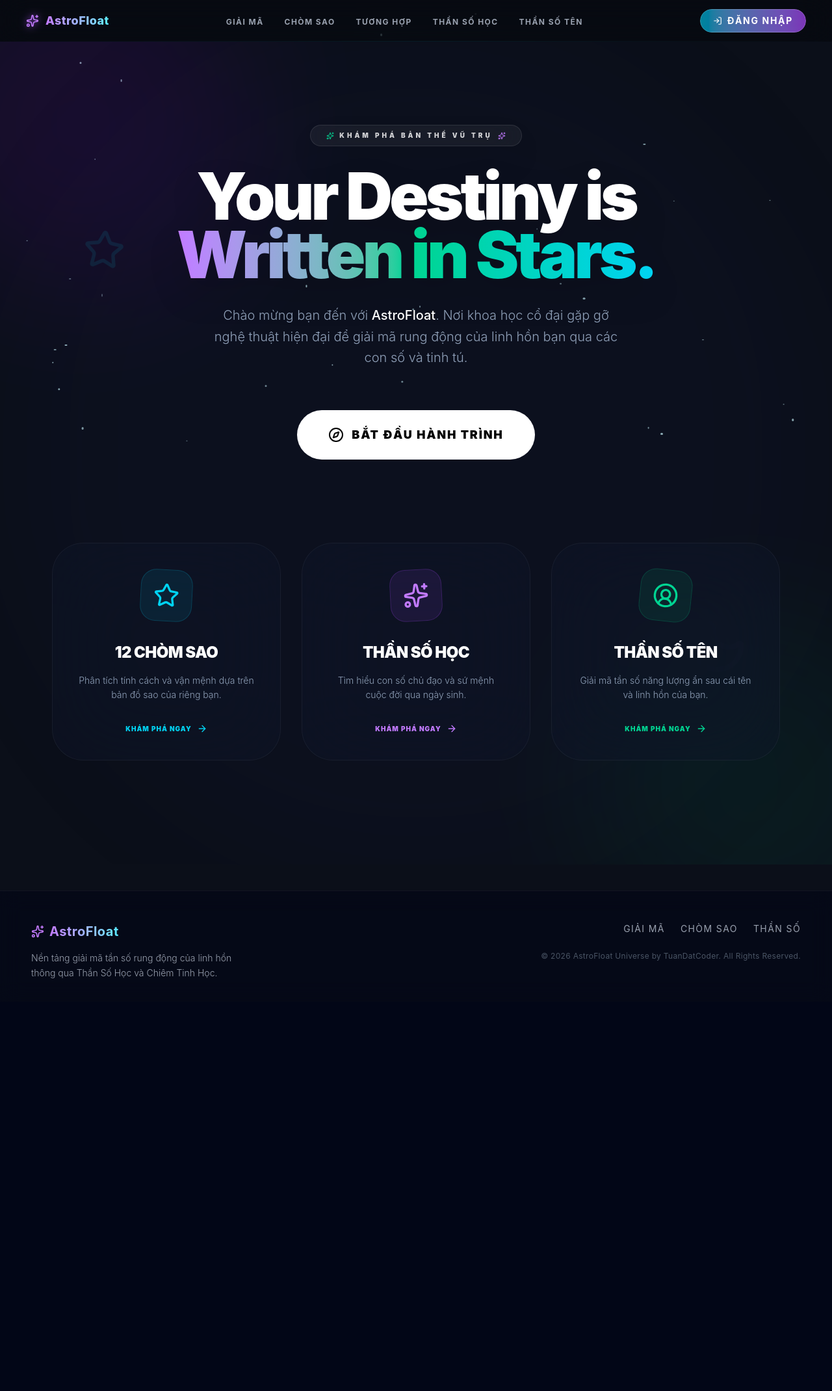
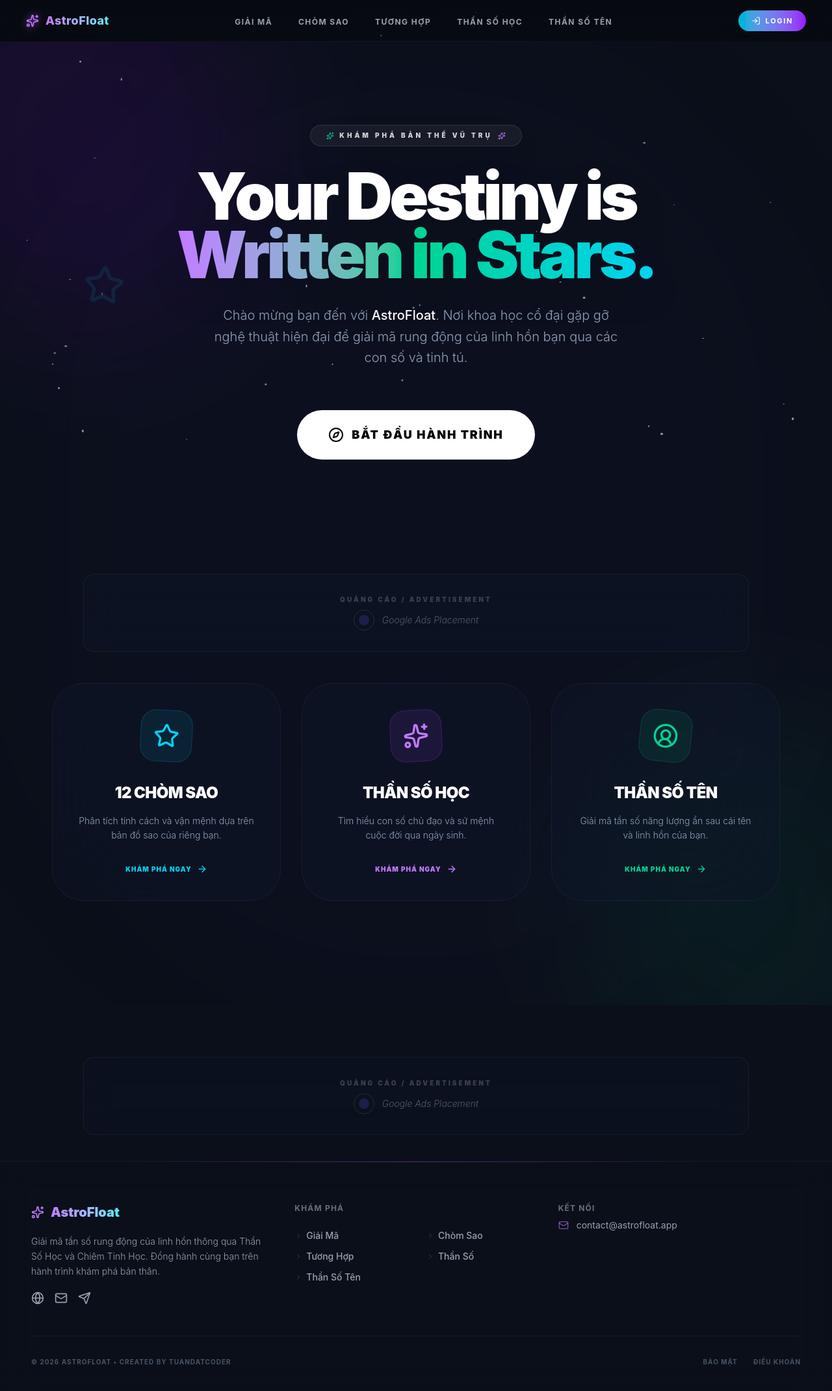
Before and after one commit to TuanDatCoder/AstroFloat, a React (Vite) app: page / in a window 1280 px wide. Shown: the top 2140 px of the page at 65% size. Before the commit the page ends 1541 px from the top, so only its background shows below. Built offline with nearby package versions, Linux system fonts and the light colour scheme.

Commit message:
Restore premium designs and Google Ads placements with fixes for white screen issue

```diff
--- a/src/components/Footer.jsx
+++ b/src/components/Footer.jsx
@@ -1,37 +1,72 @@
 import React from 'react';
 import { Link } from 'react-router-dom';
-import { Sparkles } from 'lucide-react';
+import { Sparkles, Mail, MapPin, ChevronRight, Globe, Send } from 'lucide-react';
 
 export default function Footer() {
   return (
-    <footer className="relative z-20 w-full border-t border-white/5 bg-slate-950/60 backdrop-blur-lg pt-12 pb-8 px-6 lg:px-12 mt-10">
-      <div className="max-w-7xl mx-auto flex flex-col md:flex-row justify-between items-center md:items-start gap-8">
+    <footer className="relative z-20 w-full border-t border-white/5 bg-[#0B0F19]/80 backdrop-blur-xl pt-16 pb-10 px-6 lg:px-12 mt-20">
+      {/* Subtle Top Glow */}
+      <div className="absolute top-0 left-1/2 -translate-x-1/2 w-full max-w-4xl h-px bg-gradient-to-r from-transparent via-purple-500/40 to-transparent" />
 
-        {/* Brand Group */}
-        <div className="flex flex-col items-center md:items-start text-center md:text-left max-w-xs">
-          <div className="flex items-center gap-2 text-xl font-medium tracking-wide mb-4">
+      <div className="max-w-7xl mx-auto grid grid-cols-1 md:grid-cols-2 lg:grid-cols-3 gap-12 lg:gap-8 mb-12">
+
+        {/* Column 1: Brand */}
+        <div className="flex flex-col items-center md:items-start space-y-5">
+          <div className="flex items-center gap-2.5 text-xl font-black">
             <Sparkles className="w-5 h-5 text-purple-400" />
-            <span className="bg-clip-text text-transparent bg-gradient-to-r from-purple-400 to-cyan-300 font-bold">
+            <span className="bg-clip-text text-transparent bg-gradient-to-r from-purple-400 to-cyan-300">
               AstroFloat
             </span>
           </div>
-          <p className="text-gray-400 text-sm font-light leading-relaxed">
-            Nền tảng giải mã tần số rung động của linh hồn thông qua Thần Số Học và Chiêm Tinh Học.
+          <p className="text-gray-400 text-sm font-light leading-relaxed max-w-sm text-center md:text-left">
+            Giải mã tần số rung động của linh hồn thông qua Thần Số Học và Chiêm Tinh Học. Đồng hành cùng bạn trên hành trình khám phá bản thân.
           </p>
+          <div className="flex items-center gap-4 text-gray-400">
+            <a href="#" className="hover:text-purple-400 transition-colors"><Globe className="w-5 h-5" /></a>
+            <a href="#" className="hover:text-pink-400 transition-colors"><Mail className="w-5 h-5" /></a>
+            <a href="#" className="hover:text-red-400 transition-colors"><Send className="w-5 h-5" /></a>
+          </div>
         </div>
 
-        {/* Links Group */}
-        <div className="flex flex-col items-center md:items-end gap-4 text-sm tracking-widest text-gray-400">
-          <div className="flex flex-wrap justify-center gap-6 mb-2">
-            <Link to="/discover" className="hover:text-emerald-300 transition-colors">GIẢI MÃ</Link>
-            <Link to="/zodiac" className="hover:text-cyan-300 transition-colors">CHÒM SAO</Link>
-            <Link to="/numerology" className="hover:text-purple-300 transition-colors">THẦN SỐ</Link>
-          </div>
-          <p className="text-xs text-gray-600 font-sans tracking-wide">
-            &copy; {new Date().getFullYear()} AstroFloat Universe by TuanDatCoder. All Rights Reserved.
-          </p>
+        {/* Column 2: Quick Links */}
+        <div className="flex flex-col items-center md:items-start">
+          <h3 className="text-white font-bold text-xs tracking-widest uppercase mb-6 opacity-40">Khám Phá</h3>
+          <ul className="grid grid-cols-2 gap-x-8 gap-y-3 w-full max-w-xs md:max-w-none">
+            {[
+              { to: '/discover', label: 'Giải Mã' },
+              { to: '/zodiac', label: 'Chòm Sao' },
+              { to: '/zodiac-match', label: 'Tương Hợp' },
+              { to: '/numerology', label: 'Thần Số' },
+              { to: '/name-numerology', label: 'Thần Số Tên' }
+            ].map((link) => (
+              <li key={link.to}>
+                <Link to={link.to} className="text-gray-400 hover:text-cyan-300 transition-colors text-sm font-medium flex items-center gap-1.5 group">
+                  <ChevronRight className="w-3 h-3 text-white/20 group-hover:text-cyan-400 transition-colors" />
+                  {link.label}
+                </Link>
+              </li>
+            ))}
+          </ul>
         </div>
 
+        {/* Column 3: Info */}
+        <div className="flex flex-col items-center md:items-start text-center md:text-left space-y-4 text-sm text-gray-400">
+          <h3 className="text-white font-bold text-xs tracking-widest uppercase mb-2 opacity-40">Kết Nối</h3>
+          <div className="flex items-center gap-3">
+            <Mail className="w-4 h-4 text-purple-400/60" />
+            <span>contact@astrofloat.app</span>
+          </div>
+        </div>
+
+      </div>
+
+      {/* Bottom Row */}
+      <div className="max-w-7xl mx-auto pt-8 border-t border-white/5 flex flex-col md:flex-row justify-between items-center gap-4 text-[10px] text-gray-600 font-bold tracking-widest uppercase">
+        <p>&copy; {new Date().getFullYear()} AstroFloat • Created by TuanDatCoder</p>
+        <div className="flex items-center gap-6">
+          <a href="#" className="hover:text-white transition-colors">Bảo mật</a>
+          <a href="#" className="hover:text-white transition-colors">Điều khoản</a>
+        </div>
       </div>
     </footer>
   );
--- a/src/components/Header.jsx
+++ b/src/components/Header.jsx
@@ -1,6 +1,6 @@
 import React, { useEffect, useState } from 'react';
 import { motion, AnimatePresence } from 'framer-motion';
-import { Sparkles, LogIn, User, ChevronRight } from 'lucide-react';
+import { Sparkles, LogIn, User, ChevronRight, Menu as MenuIcon, X } from 'lucide-react';
 import { Link, useLocation } from 'react-router-dom';
 import { supabase } from '../services/supabase';
 
@@ -17,6 +17,7 @@ export default function Header() {
   const path = location.pathname;
   const [session, setSession] = useState(null);
   const [profile, setProfile] = useState(null);
+  const [isMenuOpen, setIsMenuOpen] = useState(false);
 
   const fetchProfile = async (userId) => {
     const { data } = await supabase
@@ -40,13 +41,18 @@ export default function Header() {
     return () => subscription.unsubscribe();
   }, []);
 
+  // Close menu when route changes
+  useEffect(() => {
+    setIsMenuOpen(false);
+  }, [path]);
+
   const isActive = (link) => {
     if (link.excludes) return path.startsWith(link.to) && !path.includes(link.excludes);
     return path.startsWith(link.to);
   };
 
   return (
-    <header className="relative z-50 w-full">
+    <header className="relative z-[100] w-full">
       {/* Đường glow mỏng chạy ngang dưới header */}
       <div className="absolute bottom-0 left-0 right-0 h-px bg-gradient-to-r from-transparent via-cyan-500/30 to-transparent" />
 
@@ -63,16 +69,15 @@ export default function Header() {
         </Link>
 
         {/* NAV LINKS — Desktop */}
-        <nav className="hidden lg:flex items-center gap-1">
+        <nav className="hidden lg:flex items-center gap-2">
           {navLinks.map((link) => {
             const active = isActive(link);
             return (
               <Link
                 key={link.to}
                 to={link.to}
-                className="relative px-3.5 py-1.5 group"
+                className="relative px-4 py-2 group"
               >
-                {/* Background highlight khi active */}
                 {active && (
                   <motion.span
                     layoutId="nav-highlight"
@@ -94,19 +99,20 @@ export default function Header() {
           })}
         </nav>
 
-        {/* AUTH BUTTON */}
+        {/* RIGHT SIDE: AUTH + MOBILE MENU TOGGLE */}
+        <div className="flex items-center gap-4">
           <div className="shrink-0">
             <AnimatePresence mode="wait">
               {session ? (
                 <motion.div key="user" initial={{ opacity: 0, scale: 0.9 }} animate={{ opacity: 1, scale: 1 }} exit={{ opacity: 0, scale: 0.9 }}>
                   <Link
                     to="/profile"
-                  className="flex items-center gap-2 px-3 py-1.5 rounded-full border border-white/10 bg-white/5 hover:bg-white/10 transition-all"
+                    className="flex items-center gap-2 px-3 py-1.5 rounded-full border border-white/10 bg-white/5 hover:bg-white/10 transition-all shadow-inner"
                   >
-                  <div className="w-6 h-6 rounded-full bg-gradient-to-br from-cyan-400 to-purple-500 flex items-center justify-center text-[10px] font-black text-white shrink-0 shadow-[0_0_8px_rgba(34,211,238,0.4)]">
+                    <div className="w-7 h-7 rounded-full bg-gradient-to-br from-cyan-400 to-purple-500 flex items-center justify-center text-[10px] font-black text-white shrink-0 shadow-[0_0_8px_rgba(34,211,238,0.4)]">
                       {(profile?.nickname || session.user.email || '?').slice(0, 1).toUpperCase()}
                     </div>
-                  <span className="text-xs font-semibold text-white/90 max-w-[100px] truncate">
+                    <span className="hidden sm:inline-block text-xs font-semibold text-white/90 max-w-[100px] truncate">
                       {profile?.nickname || session.user.email?.split('@')[0]}
                     </span>
                   </Link>
@@ -115,43 +121,85 @@ export default function Header() {
                 <motion.div key="login" initial={{ opacity: 0, scale: 0.9 }} animate={{ opacity: 1, scale: 1 }} exit={{ opacity: 0, scale: 0.9 }}>
                   <Link
                     to="/login"
-                  className="group relative flex items-center gap-2 px-5 py-2 rounded-full font-bold text-white text-sm tracking-[0.12em] overflow-hidden transition-all duration-300"
+                    className="group relative flex items-center gap-2 px-5 py-2 rounded-full font-bold text-white text-[11px] tracking-[0.15em] overflow-hidden transition-all duration-300"
                   >
-                  {/* Nền gradient */}
-                  <div className="absolute inset-0 bg-gradient-to-r from-cyan-500/70 to-purple-500/70 rounded-full" />
-                  {/* Viền sáng nhỏ */}
-                  <div className="absolute inset-0 rounded-full border border-white/20" />
-                  {/* Hiệu ứng lướt sáng khi hover */}
-                  <div className="absolute inset-0 bg-gradient-to-r from-cyan-400 to-purple-400 rounded-full opacity-0 group-hover:opacity-100 transition-opacity duration-300" />
-
-                  <LogIn className="w-3.5 h-3.5 relative z-10 shrink-0" />
-                  <span className="relative z-10">ĐĂNG NHẬP</span>
+                    <div className="absolute inset-0 bg-gradient-to-r from-cyan-500 to-purple-600" />
+                    <div className="absolute inset-0 bg-white/10 opacity-0 group-hover:opacity-100 transition-opacity" />
+                    <LogIn className="w-3.5 h-3.5 relative z-10" />
+                    <span className="relative z-10">LOGIN</span>
                   </Link>
                 </motion.div>
               )}
             </AnimatePresence>
           </div>
+
+          <button
+            onClick={() => setIsMenuOpen(!isMenuOpen)}
+            className="lg:hidden w-10 h-10 flex items-center justify-center rounded-full bg-white/5 border border-white/10 text-white/80 active:scale-95 transition-all"
+          >
+            {isMenuOpen ? <X className="w-6 h-6" /> : <MenuIcon className="w-6 h-6" />}
+          </button>
+        </div>
       </nav>
 
-      {/* NAV LINKS — Mobile (chạy theo hàng ngang bên dưới) */}
-      <div className="lg:hidden flex items-center gap-1 overflow-x-auto scrollbar-none px-4 py-2 bg-black/20 backdrop-blur-md border-t border-white/5">
-        {navLinks.map((link) => {
+      {/* MOBILE MENU OVERLAY */}
+      <AnimatePresence>
+        {isMenuOpen && (
+          <>
+            <motion.div
+              initial={{ opacity: 0 }}
+              animate={{ opacity: 1 }}
+              exit={{ opacity: 0 }}
+              onClick={() => setIsMenuOpen(false)}
+              className="fixed inset-0 bg-black/60 backdrop-blur-sm lg:hidden z-[-1]"
+            />
+            <motion.div
+              initial={{ x: '100%' }}
+              animate={{ x: 0 }}
+              exit={{ x: '100%' }}
+              transition={{ type: 'spring', damping: 25, stiffness: 200 }}
+              className="fixed top-16 right-0 h-[calc(100vh-4rem)] w-4/5 max-w-sm bg-[#0B0F19]/90 backdrop-blur-3xl border-l border-white/5 lg:hidden z-[-1] p-8 flex flex-col gap-6"
+            >
+              <div className="text-[10px] font-black tracking-[0.4em] text-white/30 uppercase mb-4">
+                Danh Mục
+              </div>
+
+              <div className="flex flex-col gap-2">
+                {navLinks.map((link, idx) => {
                   const active = isActive(link);
                   return (
+                    <motion.div
+                      key={link.to}
+                      initial={{ opacity: 0, x: 20 }}
+                      animate={{ opacity: 1, x: 0 }}
+                      transition={{ delay: idx * 0.05 }}
+                    >
                       <Link
-              key={link.to}
                         to={link.to}
-              className={`whitespace-nowrap px-3 py-1 rounded-full text-xs font-bold tracking-[0.1em] transition-all shrink-0 ${
+                        className={`flex items-center justify-between px-6 py-5 rounded-3xl border transition-all ${
                           active
-                  ? `${link.activeColor} bg-white/8 border border-white/10`
-                  : `text-gray-500 ${link.hoverClass}`
+                            ? `bg-white/5 border-white/10 ${link.activeColor}`
+                            : 'bg-transparent border-transparent text-gray-400 hover:text-white'
                         }`}
                       >
-              {link.label}
+                        <span className="text-sm font-black tracking-widest">{link.label}</span>
+                        <ChevronRight className={`w-4 h-4 ${active ? 'opacity-100' : 'opacity-30'}`} />
                       </Link>
+                    </motion.div>
                   );
                 })}
               </div>
+
+              <div className="mt-auto p-8 rounded-[2rem] bg-gradient-to-br from-purple-500/10 to-transparent border border-white/5 text-center">
+                <Sparkles className="w-8 h-8 text-purple-400/40 mx-auto mb-4" />
+                <p className="text-[10px] text-white/30 font-medium tracking-widest leading-relaxed uppercase">
+                  Giải mã vận mệnh <br /> cùng AstroFloat
+                </p>
+              </div>
+            </motion.div>
+          </>
+        )}
+      </AnimatePresence>
     </header>
   );
 }
--- a/src/components/Layout.jsx
+++ b/src/components/Layout.jsx
@@ -3,6 +3,7 @@ import { motion } from 'framer-motion';
 import { Outlet } from 'react-router-dom';
 import Header from './Header';
 import Footer from './Footer';
+import AdBanner from './AdBanner';
 
 export default function Layout() {
   return (
@@ -44,6 +45,9 @@ export default function Layout() {
         <Outlet />
       </main>
 
+      {/* Global Ad Placement before Footer */}
+      <AdBanner className="mt-20 -mb-10" />
+
       {/* Footer tách riêng */}
       <Footer />
 
--- a/src/pages/Home.jsx
+++ b/src/pages/Home.jsx
@@ -2,6 +2,7 @@ import React from 'react';
 import { motion } from 'framer-motion';
 import { Link } from 'react-router-dom';
 import { Sparkles, Star, ArrowRight, Compass, Moon, UserCircle2 } from 'lucide-react';
+import AdBanner from '../components/AdBanner';
 
 const containerVariants = {
   hidden: { opacity: 0 },
@@ -100,6 +101,11 @@ export default function Home() {
           </Link>
         </motion.div>
 
+        {/* Google Ads Placeholder */}
+        <motion.div variants={itemVariants} className="w-full">
+           <AdBanner slot="horizontal" />
+        </motion.div>
+
         {/* Features Grid - 3 Columns */}
         <motion.div variants={itemVariants} className="w-full grid grid-cols-1 md:grid-cols-3 gap-8 px-4">
           {/* Zodiac Card */}
--- a/src/pages/Numerology/NumerologyDetail.jsx
+++ b/src/pages/Numerology/NumerologyDetail.jsx
@@ -4,6 +4,7 @@ import { motion } from 'framer-motion';
 import { ArrowLeft, Heart, Briefcase, AlertCircle, HelpCircle, Sparkles, LayoutGrid } from 'lucide-react';
 import { numerologyService } from '../../services/numerologyService';
 import { numerologyDetailService } from '../../services/numerologyDetailService';
+import AdBanner from '../../components/AdBanner';
 
 // Helper component chuyển string icon_name thành icon thật
 const DynamicIcon = ({ name, className }) => {
@@ -160,6 +161,9 @@ export default function NumerologyDetail() {
           </div>
         )}
       </div>
+
+      {/* Google Ads Placement */}
+      <AdBanner slot="horizontal" className="w-full mt-16" />
     </div>
   );
 }
```
Lines whose indentation alone changed are shown as unchanged.
